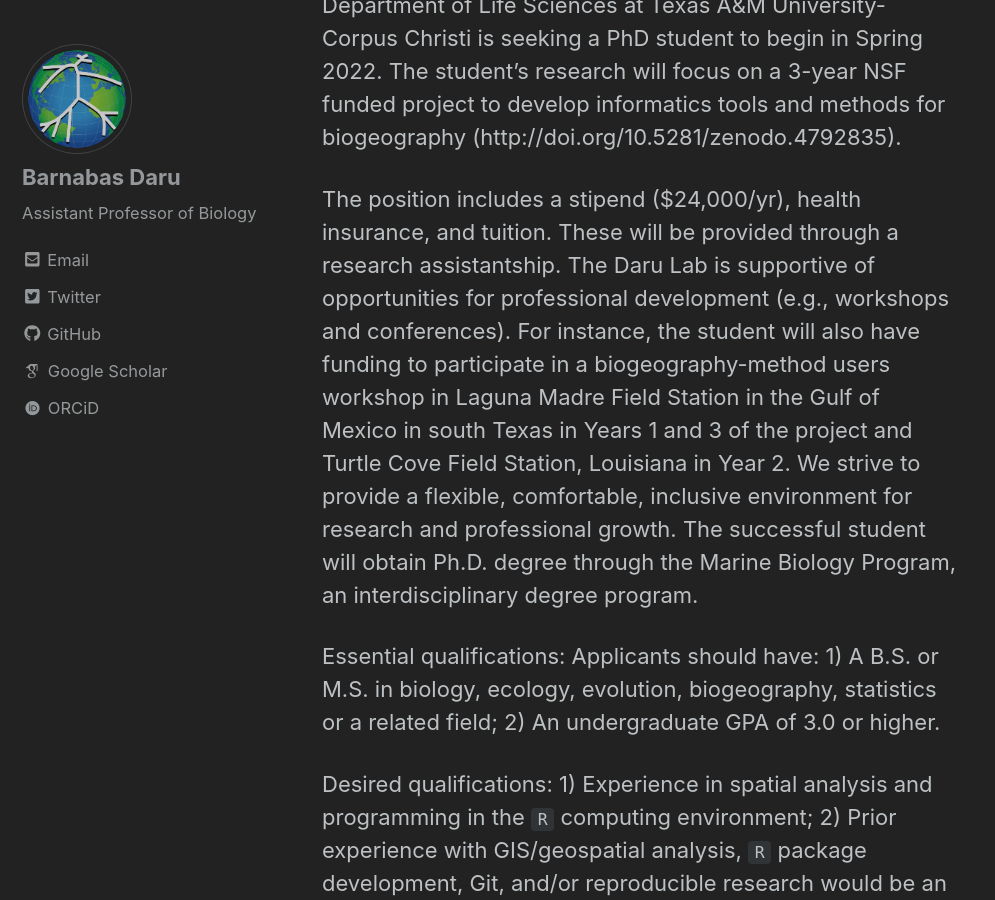
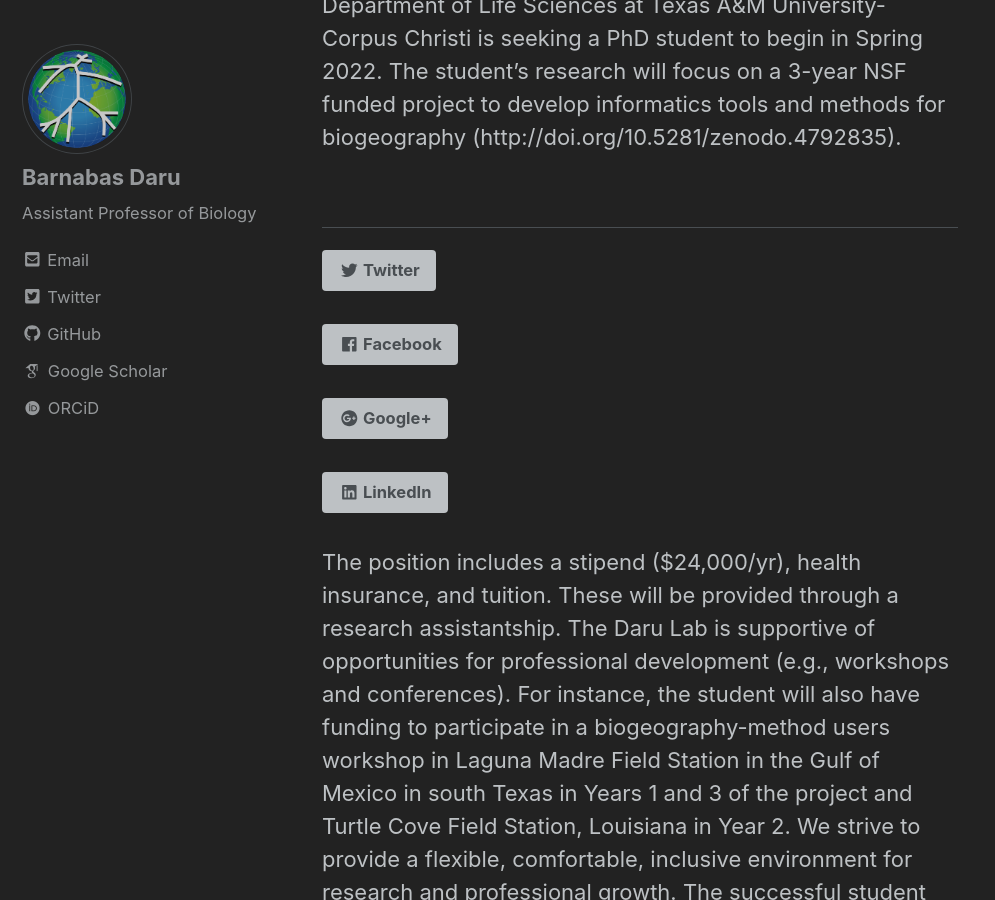
Before and after one commit to darunabas/darulab.github.io, a Jekyll site: the page built from _posts/2021-06-11-PhD-students-biogeography.md, in a window 1280 px wide and 900 px high, scrolled down 869 px. Shown: the whole window, without its empty margins (0-995 px from the left). Built offline with Jekyll 4.4.1, drawn with Linux system fonts in a browser that asks for light colours; nearby versions of some CDN libraries; some web fonts are replaced.

Commit message:
Update 2021-06-11-PhD-students-biogeography.md

```diff
--- a/_posts/2021-06-11-PhD-students-biogeography.md
+++ b/_posts/2021-06-11-PhD-students-biogeography.md
@@ -15,6 +15,8 @@ tags: []
 
 The Daru lab (https://barnabasdaru.com/) within the Department of Life Sciences at Texas A&M University-Corpus Christi is seeking a PhD student to begin in Spring 2022.  The student's research will focus on a 3-year NSF funded project to develop informatics tools and methods for biogeography (http://doi.org/10.5281/zenodo.4792835).
 
+{% include social-share.html %}
+
 The position includes a stipend ($24,000/yr), health insurance, and tuition. These will be provided through a research assistantship. The Daru Lab is supportive of opportunities for professional development (e.g., workshops and conferences). For instance, the student will also have funding to participate in a biogeography-method users workshop in Laguna Madre Field Station in the Gulf of Mexico in south Texas in Years 1 and 3 of the project and Turtle Cove Field Station, Louisiana in Year 2. We strive to provide a flexible, comfortable, inclusive environment for research and professional growth. The successful student will obtain Ph.D. degree through the Marine Biology Program, an interdisciplinary degree program.
 
 Essential qualifications:
```
